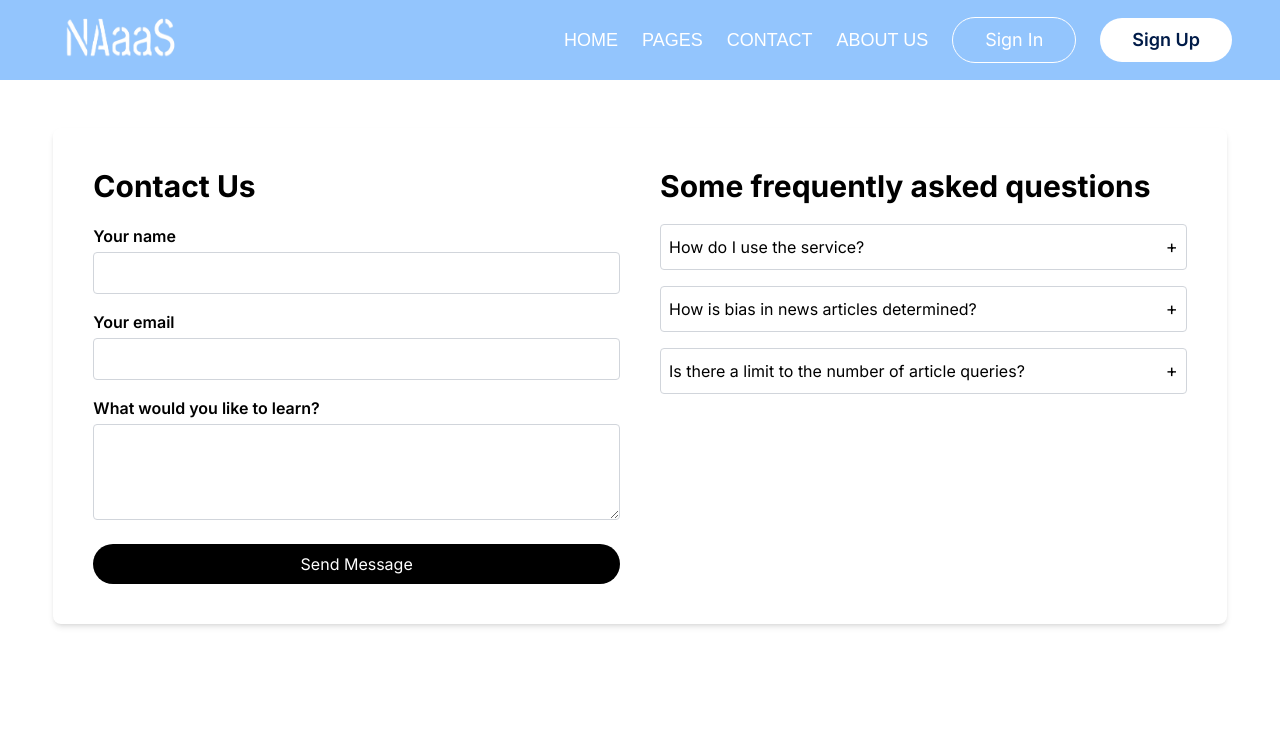
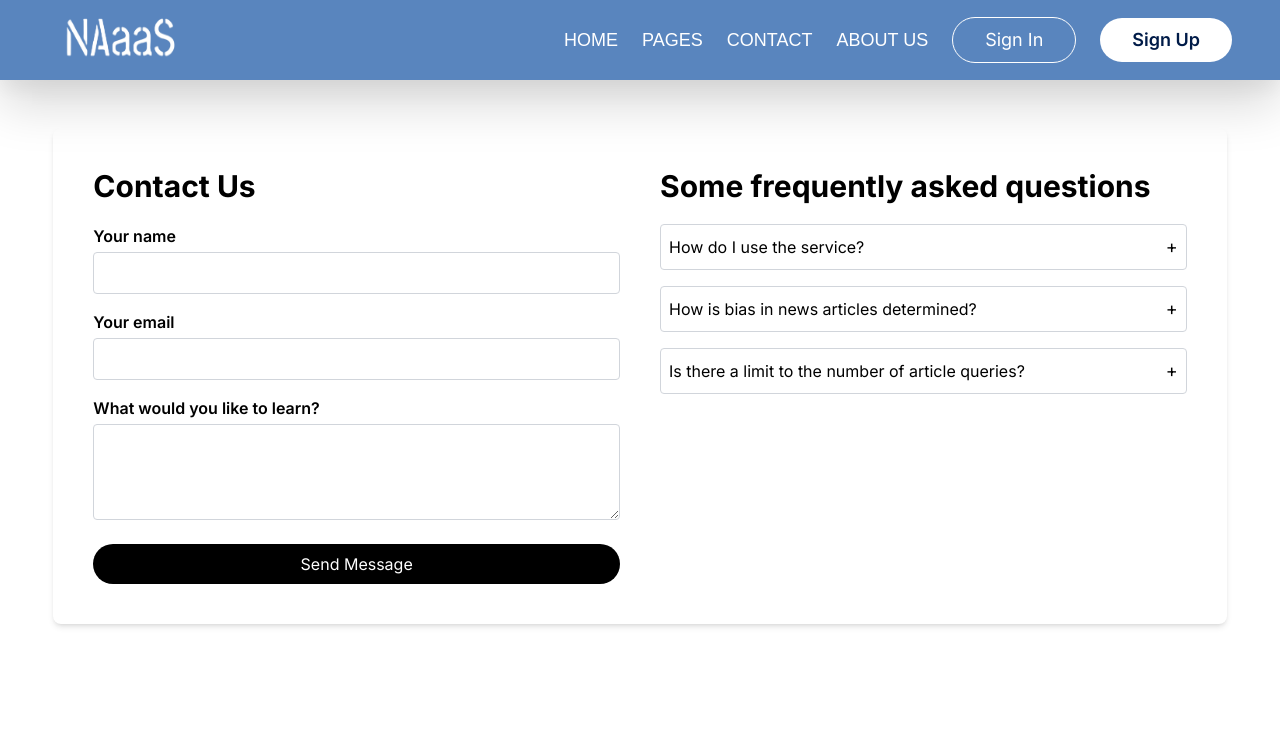
Before and after one commit to PCN-LAB/naas-frontend, a React (Create React App) app: page /ContactUs in a window 1280 px wide. Shown: the top 751 px of the page. Built offline with nearby package versions, Linux system fonts and the light colour scheme; the HTML template or start-up script is replaced by a standard one.

Commit message:
improved landingpage

```diff
--- a/src/components/navbarLandingPage.jsx
+++ b/src/components/navbarLandingPage.jsx
@@ -2,7 +2,7 @@ import React, { useState, useEffect } from "react";
 import { useNavigate } from "react-router-dom";
 import NAAS_logo from '../assets/NAAS_logo.png';
 
-const NavbarLandingPage = () => {
+const NavbarLandingPage = ({ isColored }) => {
   const navigate = useNavigate();
   const [scrolled, setScrolled] = useState(false);
 
@@ -36,16 +36,18 @@ const NavbarLandingPage = () => {
   }
 
   return (
-    <div className="w-full z-50 fixed top-0 left-0 px-12 h-20 flex items-center justify-between bg-blue-300"
-      // style={{
-      //   borderBlockStyle: "none",
-      //   background: scrolled
-      //     ? "#97CBDC"
-      //     : "linear-gradient(135deg, rgba(0, 0, 0, 0.2), rgba(0, 0, 0, 0.1))",
-      //   boxShadow: scrolled
-      //     ? "none"
-      //     : "0 10px 20px rgba(0, 0, 0, 0.05), 0 25px 50px rgba(0, 0, 0, 0.15)"
-      // }}
+    <div className="w-full z-50 fixed top-0 left-0 px-12 h-20 flex items-center justify-between "
+    style={{
+      borderBlockStyle: "none",
+      background: isColored
+        ? "#5985be" // Dark blue if isColored is true
+        : scrolled
+        ? "#5985be" // Original color if scrolled
+        : "linear-gradient(135deg, rgba(0, 0, 0, 0.2), rgba(0, 0, 0, 0.1))",
+      boxShadow: scrolled
+        ? "none"
+        : "0 10px 20px rgba(0, 0, 0, 0.05), 0 25px 50px rgba(0, 0, 0, 0.15)"
+    }}
     >
       <div className="logo flex items-center">
         <img src={NAAS_logo} className="w-[150px] h-[100px]" alt="NAAS Logo" />
--- a/src/pages/ContactUs.jsx
+++ b/src/pages/ContactUs.jsx
@@ -26,7 +26,7 @@ function ContactUS() {
 
     return(<>
 
-        <NavbarLandingPage />
+        <NavbarLandingPage isColored={true} />
 
         <div className="flex flex-col md:flex-row justify-around p-5 bg-white shadow-md rounded-lg w-11/12 mx-auto " style={{marginTop:"10%", marginBottom:"10%"}}>
         <div className="contact-us flex-1 m-5">
@@ -53,7 +53,7 @@ function ContactUS() {
         </div>
 
          {/* footer */}
-        <div className="relative w-full h-auto px-4 md:px-[111px] pt-12 pb-[80px] bg-blue-300 border justify-center items-center inline-flex" style={{ marginTop: "0%" }}>
+        <div className="relative w-full h-auto px-4 md:px-[111px] pt-12 pb-[80px] bg-[#5985be] border justify-center items-center inline-flex" style={{ marginTop: "0%" }}>
           <div className="absolute top-3 left-1/2 transform -translate-x-[100%] md:left-[15%]">
             <img src={PCN} alt="PCN Logo" />
           </div>
--- a/src/pages/LandingPage.jsx
+++ b/src/pages/LandingPage.jsx
@@ -17,6 +17,8 @@ import { useNavigate } from "react-router-dom";
 import team_profile from '../assets/team-profile.png'
 import github from '../assets/github_colored.png'
 import linkedin from '../assets/linkedin_colored.png'
+import orbit from '../assets/orbit1.mp4'
+
 function LandingPage() {
 
     const cardData = [
@@ -150,7 +152,7 @@ function LandingPage() {
   <NavbarLandingPage />
 {/* <img src={Bluebg} className="absolute w-full z-0 h-800" style={{ marginTop: "4.5%" }} /> */}
 <div className='flex items-center justify-center absolute w-full z-10 gap-96' style={{ marginTop: "6%" }}>
-<div className="text-black absolute left-0 w-1/2 p-12 z-50" style={{marginTop:"43%", marginLeft:"12%"}}>
+<div className="text-black absolute left-0 w-1/2 p-12 z-50" style={{marginTop:"5%", marginLeft:"17%"}}>
         <h1 className="text-6xl font-bold leading-tight font-Poppins">
             News <span className='text-white'>Analytics</span>
             <div style={{ marginTop: "0%" }}>
@@ -169,6 +171,19 @@ function LandingPage() {
     {/* <div className='absolute top-0 w-[1300px] h-[1150px]' style={{ marginRight: "-30%", marginTop: "-12%", zIndex: "20" }}>
         <img src={portfolio} className='w-full h-full rounded-full z-20' style={{ objectFit: "cover", borderRadius: "50%", boxShadow: "0 10px 20px rgba(0, 0, 0, 0.8), 0 25px 50px rgba(0, 0, 0, 0.9)" }} />
     </div> */}
+
+      <video
+          className='w-full h-full  z-20 p-0'
+          style={{ objectFit: "cover",marginTop:"-6%"}}
+          autoPlay
+          loop
+          muted
+      >
+          <source src={orbit} type="video/mp4" />
+          Your browser does not support the video tag.
+      </video>
+
+
 </div>
 
 
@@ -276,7 +291,7 @@ function LandingPage() {
 
 
    {/* footer */}
-<div className="relative w-full h-auto px-4 md:px-[111px] pt-12 pb-[80px] bg-blue-300 border justify-center items-center inline-flex" style={{ marginTop: "0%" }}>
+<div className="relative w-full h-auto px-4 md:px-[111px] pt-12 pb-[80px] bg-[#5985be] border justify-center items-center inline-flex" style={{ marginTop: "0%" }}>
 <div className="absolute top-3 left-1/2 transform -translate-x-[100%] md:left-[15%]">
   <img src={PCN} alt="PCN Logo" />
 </div>
--- a/src/pages/UserProfile.jsx
+++ b/src/pages/UserProfile.jsx
@@ -17,7 +17,7 @@ function UserProfile() {
 
     return (
         <div>
-            <NavbarLandingPage />
+            <NavbarLandingPage isColored={true}/>
             <div >
                 <div className="min-h-screen bg-gray-50 flex flex-col items-center w-full p-4 md:p-16 bg-cover" style={{ backgroundImage: `url(${background})` }}>
                     <div className="w-full max-w-6xl mt-20" >
```
Also changed, not shown: 2 other files (tests, documents, lock files or other folders).
